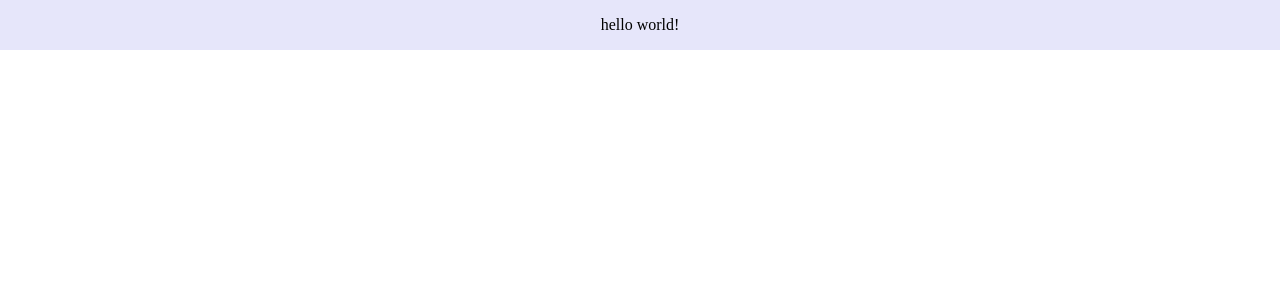
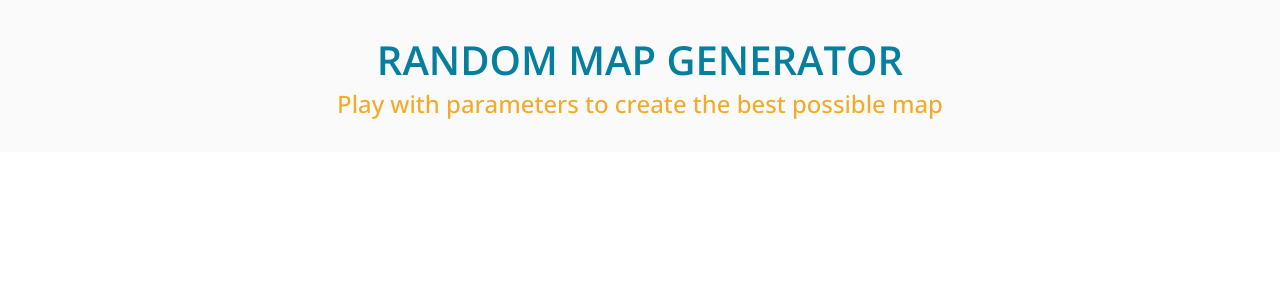
Before and after one commit to thibautguibert/map-generator-front, a React (Vite) app: page / in a window 1280 px wide. Shown: the top 300 px of the page. Built offline with nearby package versions, Linux system fonts and the light colour scheme.

Commit message:
feat: added header component

```diff
--- a/components/App.tsx
+++ b/components/App.tsx
@@ -3,11 +3,13 @@ import styled from "@emotion/styled";
 import { globalStyle, centeredColumn } from "@styles/index.style";
 import ThemeProvider from "providers/ThemeProvider";
 
+import Header from "./Header";
+
 const StyledAppContainer = styled.div(
   ({ theme: { colors, spacing } }) => css`
     ${centeredColumn}
     padding: ${spacing.l} 0;
-    background-color: ${colors.lavender};
+    background-color: ${colors.lightGrey};
   `,
 );
 
@@ -15,7 +17,9 @@ function App(): JSX.Element {
   return (
     <ThemeProvider>
       <Global styles={globalStyle} />
-      <StyledAppContainer>hello world!</StyledAppContainer>
+      <StyledAppContainer>
+        <Header />
+      </StyledAppContainer>
     </ThemeProvider>
   );
 }
--- /dev/null
+++ b/components/Header.tsx
@@ -0,0 +1,32 @@
+import styled from "@emotion/styled";
+import { centeredColumn } from "@styles/index.style";
+
+const HeaderContainer = styled.div`
+  ${centeredColumn}
+  padding: ${({ theme }) => theme.spacing.l} 0;
+  background-color: ${({ theme }) => theme.colors.lightGrey};
+`;
+
+const HeaderTitle = styled.h1`
+  font-size: 2.5rem;
+  font-weight: 600;
+  color: ${({ theme }) => theme.colors.lighterMain};
+  text-transform: uppercase;
+`;
+
+const HeaderSubtitle = styled.h2`
+  font-size: 1.5rem;
+  font-weight: 500;
+  color: ${({ theme }) => theme.colors.secondary};
+`;
+
+function Header(): JSX.Element {
+  return (
+    <HeaderContainer>
+      <HeaderTitle>Random Map Generator</HeaderTitle>
+      <HeaderSubtitle>Play with parameters to create the best possible map</HeaderSubtitle>
+    </HeaderContainer>
+  );
+}
+
+export default Header;
--- a/package.json
+++ b/package.json
@@ -1,7 +1,7 @@
 {
-  "name": "vite-react-ts-template",
+  "name": "mag-generator-front",
   "private": true,
-  "version": "0.0.1",
+  "version": "1.0.0",
   "author": {
     "name": "Thibaut Guibert",
     "url": "https://github.com/thibautguibert"
--- a/providers/ThemeProvider.tsx
+++ b/providers/ThemeProvider.tsx
@@ -3,10 +3,17 @@ import { ReactNode } from "react";
 
 const THEME = {
   colors: {
-    lavender: "lavender",
+    lighterMain: "#067F9E",
+    main: "#025367",
+    darkerMain: "#0D3D49",
+    secondary: "#F3AA27",
+    dark: "#3F3F3F",
+    lightGrey: "#FAFAFA",
+    white: "#FFFFFF",
   },
   spacing: {
     l: "1em",
+    xl: "2em",
   },
 };
 
--- a/styles/index.style.ts
+++ b/styles/index.style.ts
@@ -1,6 +1,8 @@
 import { css } from "@emotion/react";
 
 const globalStyle = css`
+  @import url("https://fonts.googleapis.com/css2?family=Open+Sans:wght@400;500;600&display=swap");
+
   html,
   body,
   div,
@@ -43,6 +45,7 @@ const globalStyle = css`
     border: 0;
     font: inherit;
     vertical-align: baseline;
+    font-family: "Open Sans", sans-serif;
   }
 
   ul {
```
